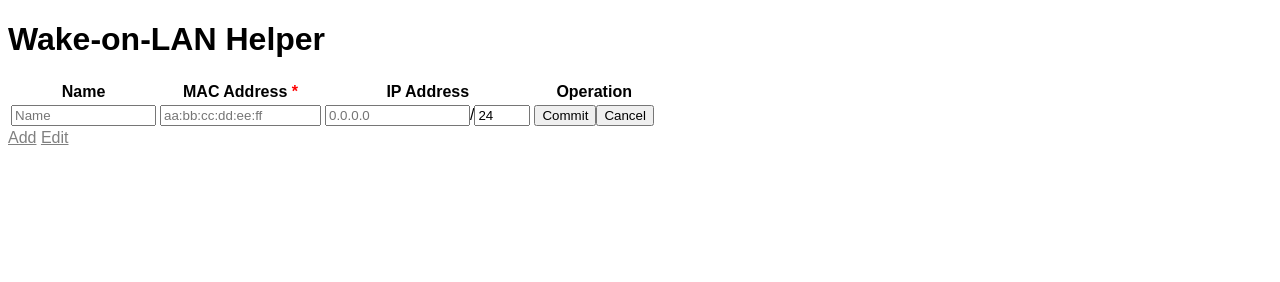
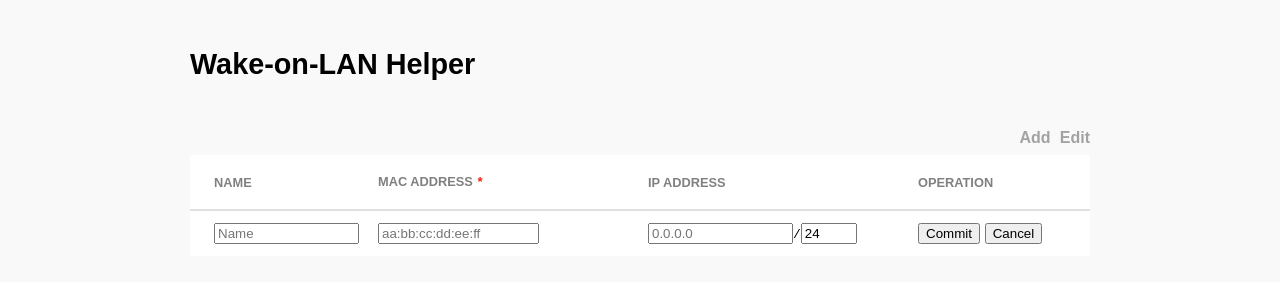
Before and after one commit to hehongbo/wol-helper, a website: page front/index.html in a window 1280 px wide. Both pictures are taken after a click on the link "Add". Drawn offline with Linux system fonts and the light colour scheme; no server answers.

Commit message:
Add stylesheet

```diff
--- a/front/index.html
+++ b/front/index.html
@@ -9,6 +9,10 @@
 </head>
 <body>
 <h1>Wake-on-LAN Helper</h1>
+<div id="machine-list-operations">
+    <a class="operation-link" id="op-add" href="javascript:addMachine()">Add</a>
+    <a class="operation-link" id="op-edit" href="javascript:toggleEdit()">Edit</a>
+</div>
 <table id="machine-list" data-operation-status="wake">
     <thead>
     <tr>
@@ -21,10 +25,6 @@
     <tbody>
     </tbody>
 </table>
-<div id="machine-list-operations">
-    <a class="operation-link" id="op-add" href="javascript:addMachine()">Add</a>
-    <a class="operation-link" id="op-edit" href="javascript:toggleEdit()">Edit</a>
-</div>
 <script src="wol-helper.js"></script>
 </body>
 </html>
--- a/front/style.css
+++ b/front/style.css
@@ -1,5 +1,90 @@
 html {
     font-family: sans-serif;
+    background-color: #F9F9F9;
+}
+
+h1 {
+    width: 100%;
+    max-width: 900px;
+    margin: 3rem auto;
+    font-size: 1.8rem;
+}
+
+div#machine-list-operations {
+    text-align: right;
+}
+
+table#machine-list {
+    background-color: white;
+    margin: 0.5rem auto;
+    width: 100%;
+    max-width: 900px;
+    min-width: 600px;
+    border-collapse: separate;
+    border-spacing: 0;
+}
+
+table#machine-list > thead th:nth-child(1),
+table#machine-list > thead th:nth-child(4) {
+    width: 20%;
+}
+
+table#machine-list > thead th:nth-child(2),
+table#machine-list > thead th:nth-child(3) {
+    width: 30%;
+}
+
+table#machine-list > thead th {
+    border-bottom: 2px solid #E0E0E0;
+}
+
+table#machine-list > tbody > tr:not(:last-child) > th,
+table#machine-list > tbody > tr:not(:last-child) > td {
+    border-bottom: 1px solid #E0E0E0;
+}
+
+table#machine-list th,
+table#machine-list td {
+    padding: 0.5rem;
+    text-align: left;
+}
+
+table#machine-list th:first-child {
+    padding-left: 1.5rem;
+}
+
+table#machine-list th:last-child {
+    padding-right: 1.5rem;
+}
+
+table#machine-list tr.info-input > td:first-child {
+    padding-left: 1.5rem;
+}
+
+table#machine-list > thead > tr {
+    text-transform: uppercase;
+    height: 3.5rem;
+    font-size: 0.8rem;
+    color: #808080;
+}
+
+table#machine-list > tbody > tr {
+    height: 2.8rem;
+}
+
+table#machine-list > tbody th {
+    font-size: 0.9rem;
+}
+
+table#machine-list > tbody td:nth-child(2),
+table#machine-list > tbody td:nth-child(3) {
+    font-family: monospace;
+}
+
+table#machine-list th.no-data,
+table#machine-list td.no-data {
+    color: #A4A4A4;
+    font-weight: normal;
 }
 
 table#machine-list:not([data-operation-status="wake"]) button.btn-wake,
@@ -10,10 +95,41 @@ table#machine-list:not([data-operation-status="item-edit"]) > thead span.require
 }
 
 table#machine-list > thead span.required {
-    color: red
+    color: #F31B08;
+    font-family: monospace;
+}
+
+table#machine-list button:not(:last-of-type) {
+    margin: 0 0.3rem 0 0;
+}
+
+div#machine-list-operations {
+    width: 100%;
+    max-width: 900px;
+    margin: 0 auto;
+}
+
+a.operation-link {
+    color: #2A2A2A;
+    text-decoration: none;
+    font-weight: bold;
+}
+
+a.operation-link:not(:last-child) {
+    margin-right: 0.3rem;
 }
 
 a.operation-link.not-available {
-    color: gray;
+    color: #A2A2A2;
     cursor: not-allowed;
 }
+
+@media screen and (pointer: fine) {
+    table#machine-list > tbody tr {
+        transition: background-color 50ms linear;
+    }
+
+    table#machine-list > tbody tr:not(.info-input):hover {
+        background-color: #FAFAFA;
+    }
+}
--- a/front/wol-helper.js
+++ b/front/wol-helper.js
@@ -206,7 +206,7 @@ function refresh() {
             if (machine.name) {
                 nameCell.innerHTML = machine.name;
             } else {
-                nameCell.innerHTML = "Unknown";
+                nameCell.innerHTML = "- Empty -";
                 nameCell.classList.add("no-data");
             }
             tableRow.appendChild(nameCell);
--- a/package.json
+++ b/package.json
@@ -1,6 +1,6 @@
 {
   "name": "wol-helper",
-  "version": "0.1.0",
+  "version": "0.2.0",
   "description": "Perform Wake-on-LAN remotely with a web interface.",
   "main": "index.mjs",
   "repository": {
```
